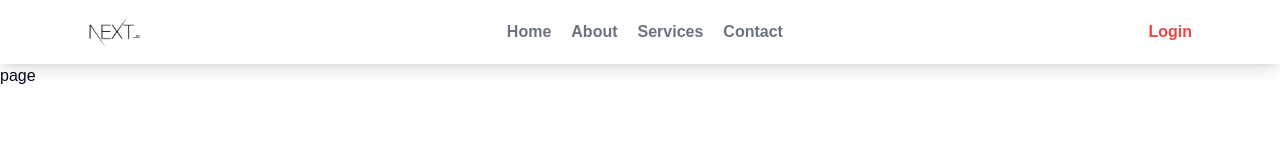
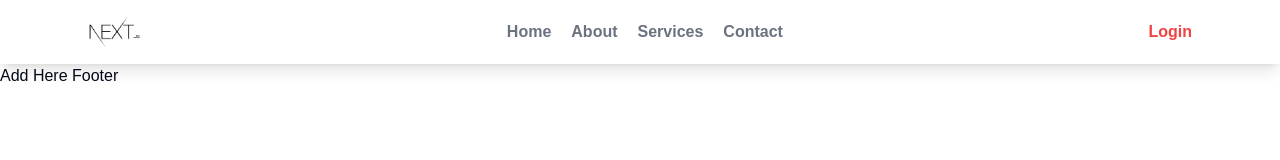
Before and after one commit to adilraees786/Sahdcn-Next-js, a Next.js app: page /footer in a window 1280 px wide. Shown: the top 160 px of the page. Built offline with nearby package versions, Linux system fonts and the light colour scheme.

Commit message:
footersetting

```diff
--- a/src/app/(root)/footer/page.js
+++ b/src/app/(root)/footer/page.js
@@ -2,6 +2,6 @@ import React from 'react'
 
 export default function footer () {
   return (
-    <div>page</div>
+    <div>Add Here Footer</div>
   )
 }
```
